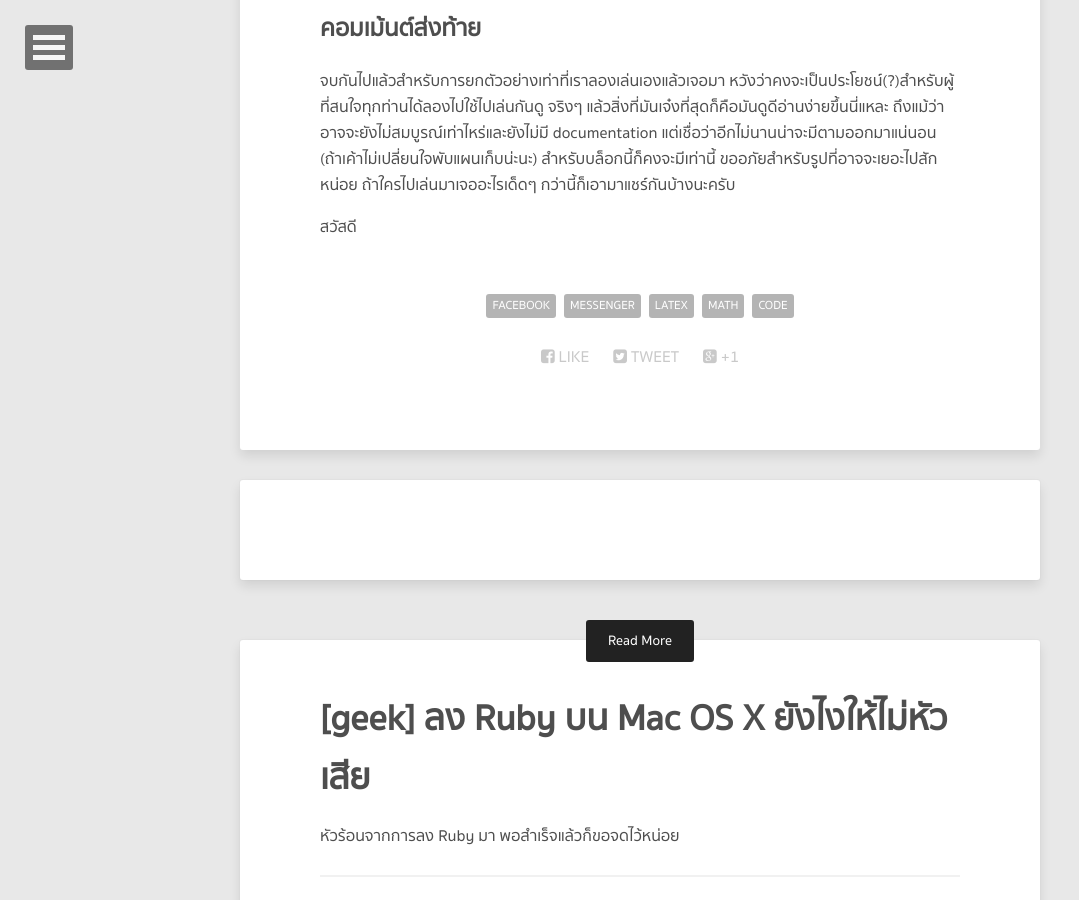
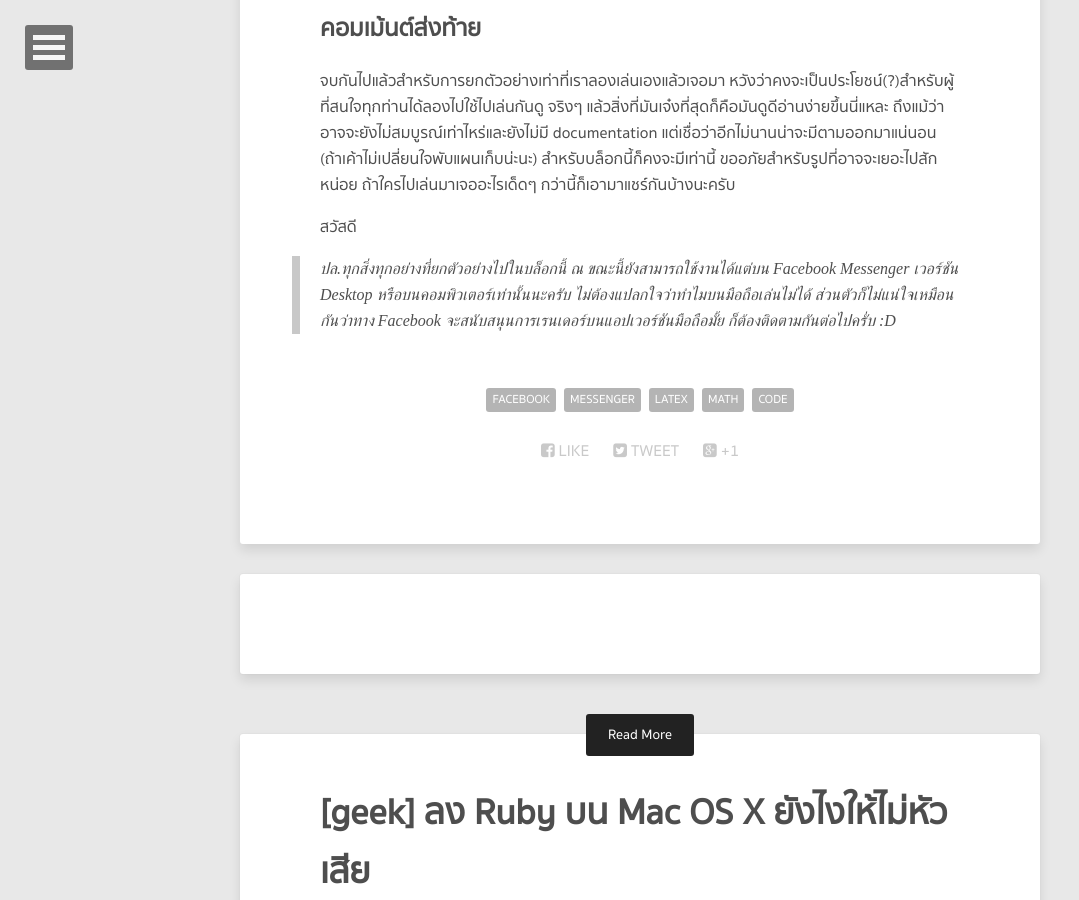
Before and after one commit to tupleblog/tupleblog.github.io, a Jekyll site: the page built from _posts/2017-08-18-latex-on-messenger.md, in a window 1280 px wide and 900 px high, scrolled down 4043 px. Shown: the whole window, without its empty margins (0-1079 px from the left). Built offline with Jekyll 4.4.1, drawn with Linux system fonts in a browser that asks for light colours; nearby versions of some CDN libraries; comment, search, counter and statistics services are not loaded.

Commit message:
add PS.only works on desktop currently

```diff
--- a/_posts/2017-08-18-latex-on-messenger.md
+++ b/_posts/2017-08-18-latex-on-messenger.md
@@ -119,3 +119,5 @@ code ที่เรนเดอร์แล้วก็จะออกมาม
 จบกันไปแล้วสำหรับการยกตัวอย่างเท่าที่เราลองเล่นเองแล้วเจอมา หวังว่าคงจะเป็นประโยชน์(?)สำหรับผู้ที่สนใจทุกท่านได้ลองไปใช้ไปเล่นกันดู จริงๆ แล้วสิ่งที่มันเจ๋งที่สุดก็คือมันดูดีอ่านง่ายขึ้นนี่แหละ ถึงแม้ว่าอาจจะยังไม่สมบูรณ์เท่าไหร่และยังไม่มี documentation แต่เชื่อว่าอีกไม่นานน่าจะมีตามออกมาแน่นอน (ถ้าเค้าไม่เปลี่ยนใจพับแผนเก็บน่ะนะ) สำหรับบล็อกนี้ก็คงจะมีเท่านี้ ขออภัยสำหรับรูปที่อาจจะเยอะไปสักหน่อย ถ้าใครไปเล่นมาเจออะไรเด็ดๆ กว่านี้ก็เอามาแชร์กันบ้างนะครับ
 
 สวัสดี
+
+> ปล.ทุกสิ่งทุกอย่างที่ยกตัวอย่างไปในบล็อกนี้ ณ ขณะนี้ยังสามารถใช้งานได้แต่บน Facebook Messenger เวอร์ชัน Desktop หรือบนคอมพิวเตอร์เท่านั้นนะครับ ไม่ต้องแปลกใจว่าทำไมบนมือถือเล่นไม่ได้ ส่วนตัวก็ไม่แน่ใจเหมือนกันว่าทาง Facebook จะสนับสนุนการเรนเดอร์บนแอปเวอร์ชันมือถือมั้ย ก็ต้องติดตามกันต่อไปครั่บ :D
```
